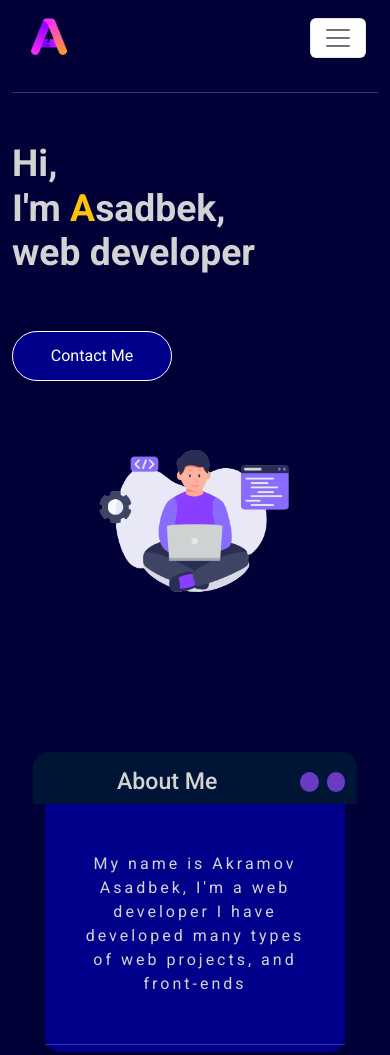
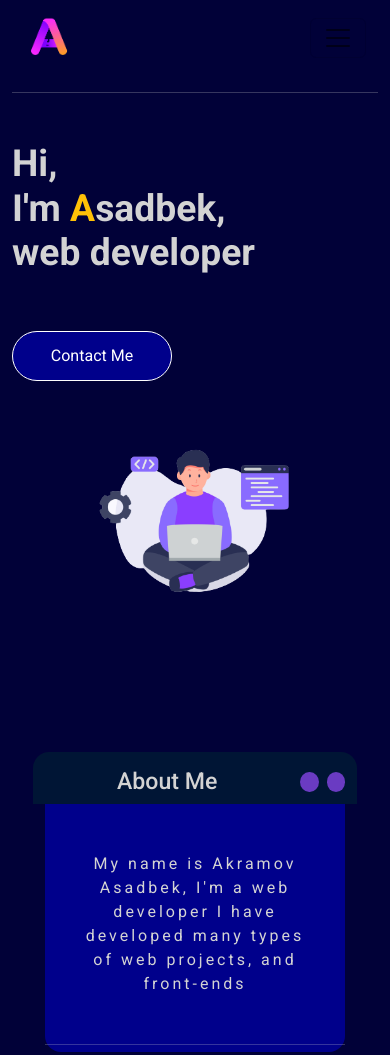
Before and after one commit to asad2010/porfolio-new, a plain HTML site: page index.html in a window 390 px wide. Shown: the top 1055 px of the page. Drawn offline with nearby package versions, Linux system fonts and the light colour scheme.

Commit message:
index.html

```diff
--- a/index.html
+++ b/index.html
@@ -24,7 +24,7 @@
                     <a class="navbar-brand logo-link" href="#">
                         <img src="./src/img/А-removebg-preview.png" class="logo" alt="logo">
                     </a>
-                    <button class="navbar-toggler bg-white" type="button" data-bs-toggle="collapse"
+                    <button class="navbar-toggler bg-transparent" type="button" data-bs-toggle="collapse"
                         data-bs-target="#navbarSupportedContent" aria-controls="navbarSupportedContent"
                         aria-expanded="false" aria-label="Toggle navigation">
                         <span class="navbar-toggler-icon text-white"></span>
```
